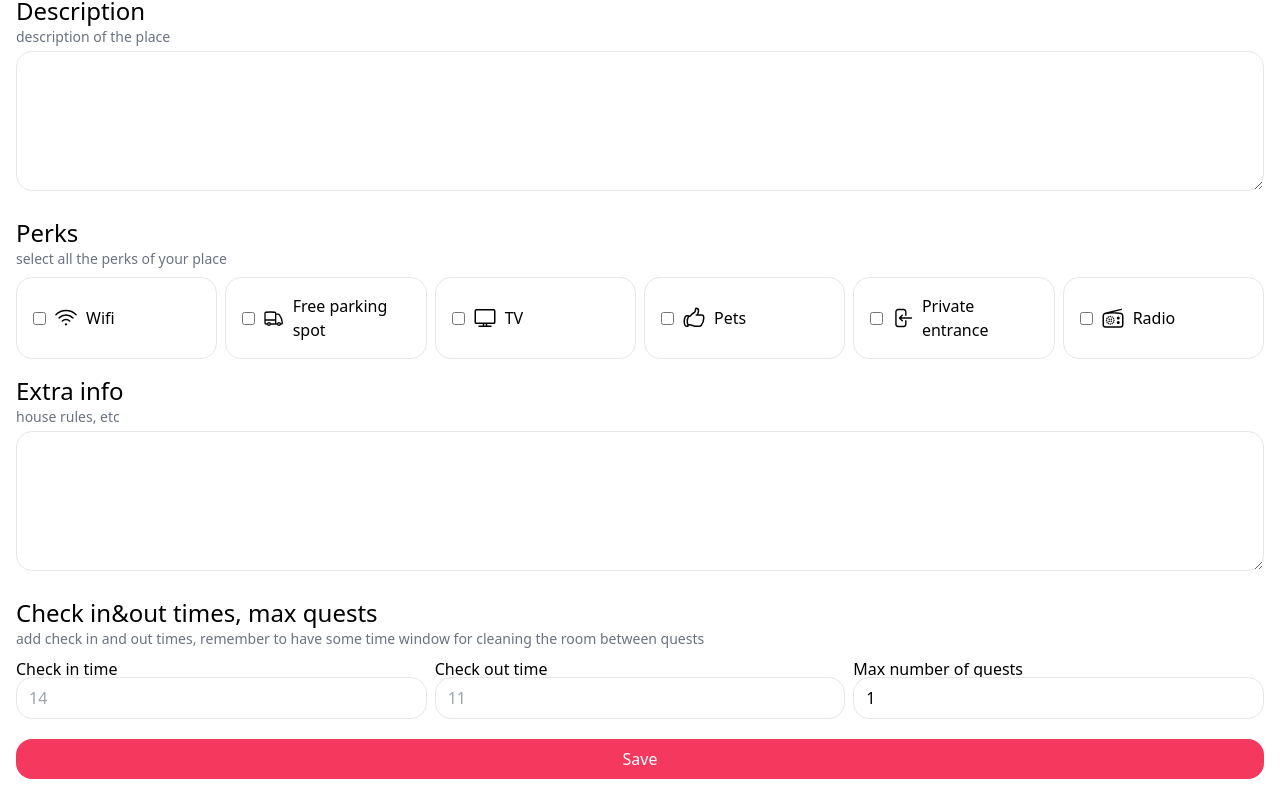
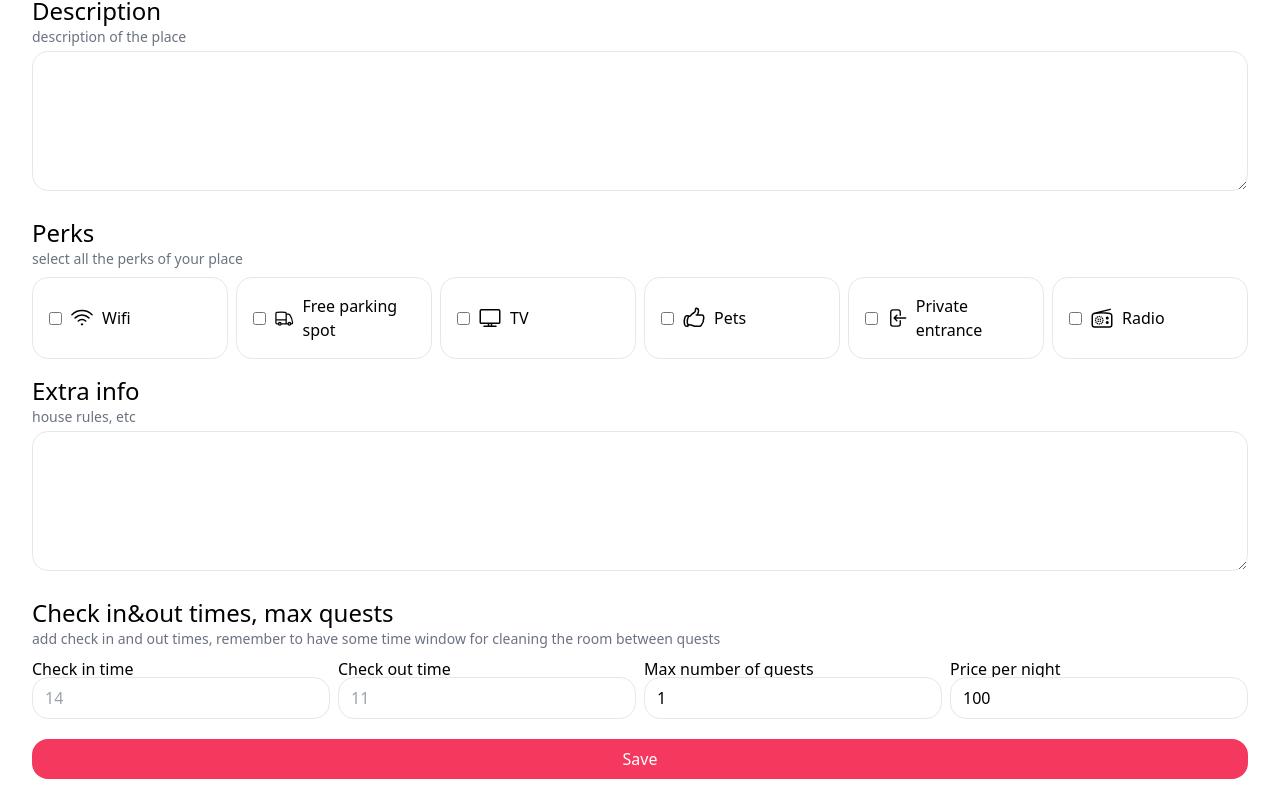
Before and after one commit to CameronBrenton/BookingApp-AirBnB-Clone, a React (Vite) app in the folder client/: page /account/places/1 in a window 1280 px wide. Shown: the part 571-1382 px from the top of the page. Built offline with nearby package versions, Linux system fonts and the light colour scheme; no server answers; the HTML template or start-up script is replaced by a standard one.

Commit message:
Adjust CSS

```diff
--- a/client/src/Layout.jsx
+++ b/client/src/Layout.jsx
@@ -3,7 +3,7 @@ import Header from "./Header";
 
 export default function Layout(){
 	return (
-		<div className="flex flex-col min-h-screen p-4">
+		<div className="flex flex-col min-h-screen px-8 py-4">
 			<Header />
 			<Outlet />
 		</div>
--- a/client/src/pages/PlacesFormPage.jsx
+++ b/client/src/pages/PlacesFormPage.jsx
@@ -17,6 +17,7 @@ export default function PlacesFormPage() {
   const [checkout, setCheckOut] = useState("");
   const [maxGuests, setMaxGuests] = useState(1);
   const [redirect, setRedirect] = useState(false);
+  const [price, setPrice] = useState(100);
 
   useEffect(() => {
     if (!id) {
@@ -62,6 +63,7 @@ export default function PlacesFormPage() {
         checkIn,
         checkout,
         maxGuests,
+		price,
 	}
     if (id) {
       //update
@@ -119,7 +121,7 @@ export default function PlacesFormPage() {
           "Check in&out times, max quests",
           "add check in and out times, remember to have some time window for cleaning the room between quests"
         )}
-        <div className="grid gap-2 sm:grid-cols-3">
+        <div className="grid grid-cols-2 gap-2 md:grid-cols-4">
           <div>
             <h3 className="mt-2 -mb-2">Check in time</h3>
             <input
@@ -146,6 +148,14 @@ export default function PlacesFormPage() {
               onChange={(ev) => setMaxGuests(ev.target.value)}
             />
           </div>
+		  <div>
+            <h3 className="mt-2 -mb-2">Price per night</h3>
+            <input
+              type="number"
+              value={price}
+              onChange={(ev) => setPrice(ev.target.value)}
+            />
+          </div>
         </div>
         <button className="my-4 primary">Save</button>
       </form>
```
